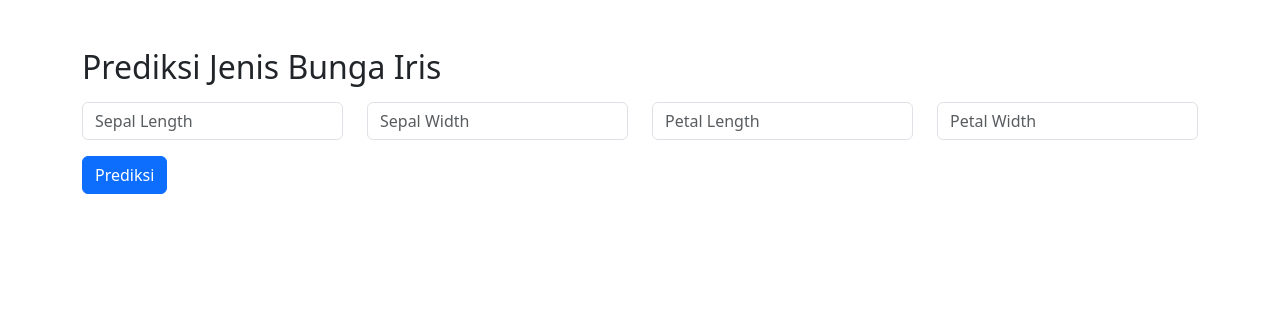
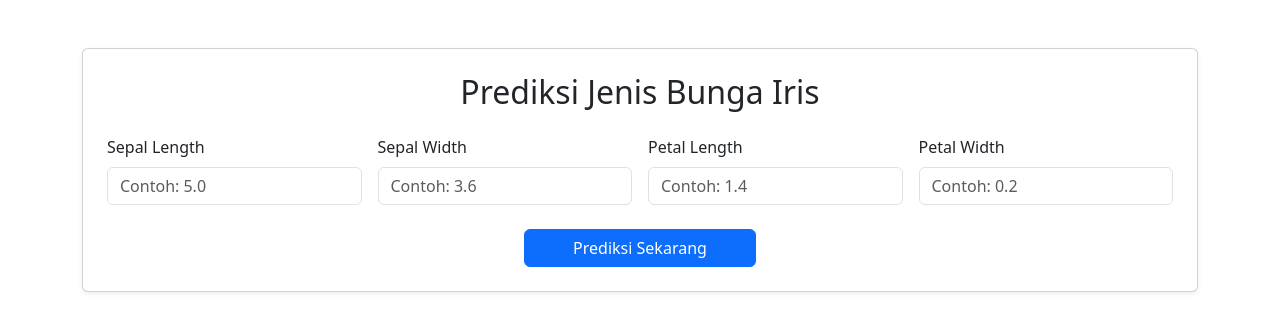
Before and after one commit to riandra35/klasifikasi-knn, a Flask app: page / in a window 1280 px wide. Shown: the top 332 px of the page. Run offline with Flask 3, Linux system fonts and the light colour scheme; parts of the project's set-up code (start-up, migrations or seed data) failed here and were passed over.

Commit message:
Update index.html

```diff
--- a/templates/index.html
+++ b/templates/index.html
@@ -1,28 +1,53 @@
 <!DOCTYPE html>
 <html lang="id">
 <head>
+    <meta charset="UTF-8">
+    <meta name="viewport" content="width=device-width, initial-scale=1.0">
     <title>Prediksi Bunga Iris</title>
     <link rel="stylesheet" href="https://cdn.jsdelivr.net/npm/bootstrap@5.3.0/dist/css/bootstrap.min.css">
 </head>
 <body class="container mt-5">
-    <h2>Prediksi Jenis Bunga Iris</h2>
+    <div class="card shadow-sm p-4">
+        <h2 class="mb-4 text-center">Prediksi Jenis Bunga Iris</h2>
 
-    <form action="/predict" method="POST" class="mt-3">
-        <div class="row">
-            <div class="col-md-3"><input type="number" step="0.1" name="sepal_l" value="{{ sl or '' }}" class="form-control" placeholder="Sepal Length" required></div>
-            <div class="col-md-3"><input type="number" step="0.1" name="sepal_w" value="{{ sw or '' }}" class="form-control" placeholder="Sepal Width" required></div>
-            <div class="col-md-3"><input type="number" step="0.1" name="petal_l" value="{{ pl or '' }}" class="form-control" placeholder="Petal Length" required></div>
-            <div class="col-md-3"><input type="number" step="0.1" name="petal_w" value="{{ pw or '' }}" class="form-control" placeholder="Petal Width" required></div>
+        <form action="/predict" method="POST">
+            <div class="row g-3">
+                <div class="col-md-3">
+                    <label class="form-label">Sepal Length</label>
+                    <input type="number" step="0.1" name="sepal_l" value="{{ sl }}" class="form-control" placeholder="Contoh: 5.0" required>
                 </div>
-        <button type="submit" class="btn btn-primary mt-3">Prediksi</button>
+                <div class="col-md-3">
+                    <label class="form-label">Sepal Width</label>
+                    <input type="number" step="0.1" name="sepal_w" value="{{ sw }}" class="form-control" placeholder="Contoh: 3.6" required>
+                </div>
+                <div class="col-md-3">
+                    <label class="form-label">Petal Length</label>
+                    <input type="number" step="0.1" name="petal_l" value="{{ pl }}" class="form-control" placeholder="Contoh: 1.4" required>
+                </div>
+                <div class="col-md-3">
+                    <label class="form-label">Petal Width</label>
+                    <input type="number" step="0.1" name="petal_w" value="{{ pw }}" class="form-control" placeholder="Contoh: 0.2" required>
+                </div>
+            </div>
+
+            <div class="text-center mt-4">
+                <button type="submit" class="btn btn-primary px-5">Prediksi Sekarang</button>
+            </div>
         </form>
 
+        <!-- Menampilkan Hasil Prediksi -->
         {% if prediction %}
-        <div class="alert alert-success mt-4">Hasil Prediksi: <strong>{{ prediction }}</strong></div>
+            <div class="alert alert-success mt-4 text-center fs-5">
+                Hasil Prediksi: <strong>Bunga Iris {{ prediction }}</strong>
+            </div>
         {% endif %}
 
+        <!-- Menampilkan Pesan Error -->
         {% if error %}
-        <div class="alert alert-danger mt-4">Terjadi Kesalahan: {{ error }}</div>
+            <div class="alert alert-danger mt-4">
+                <strong>Terjadi Kesalahan:</strong> {{ error }}
+            </div>
         {% endif %}
+    </div>
 </body>
 </html>
```
Lines whose indentation alone changed are shown as unchanged.
